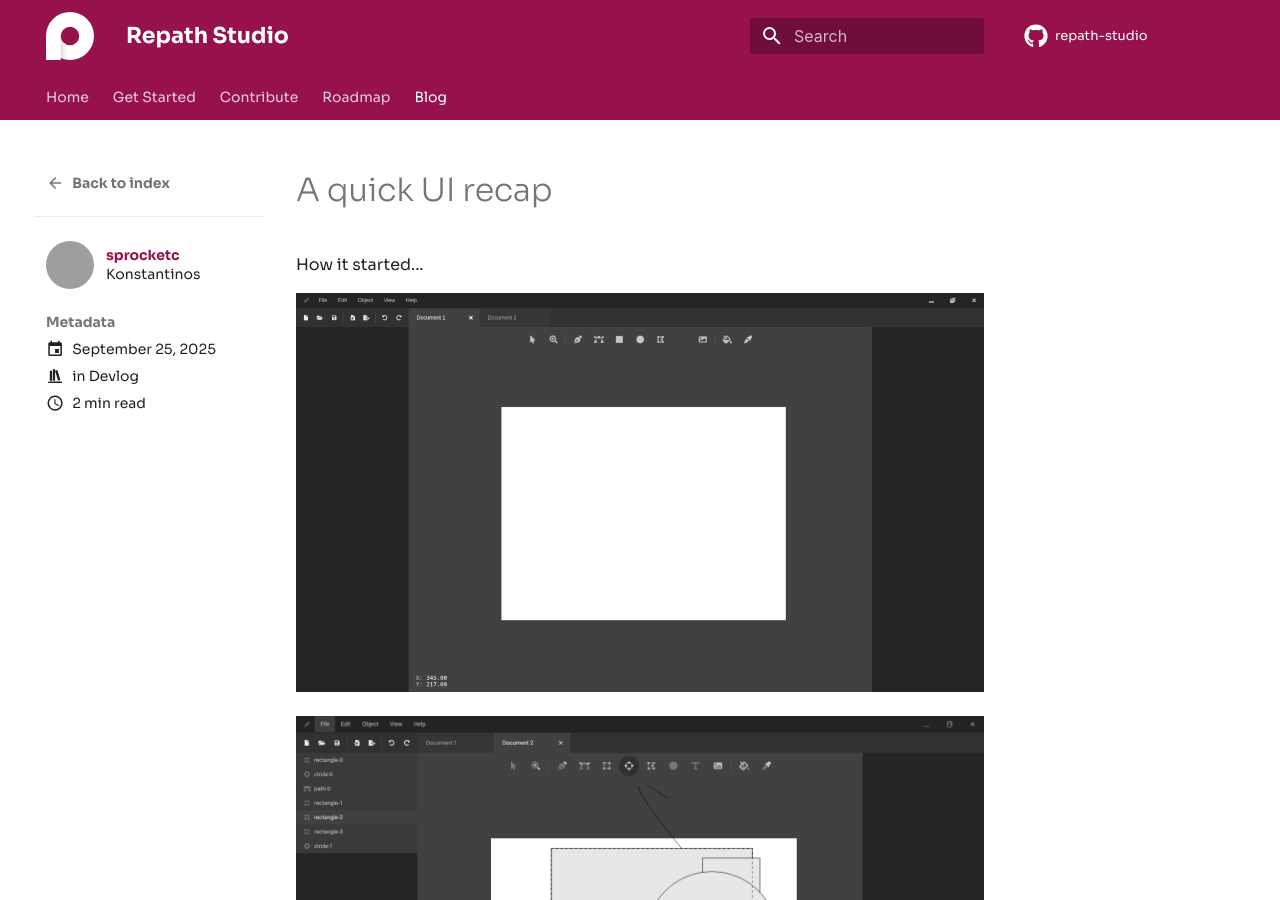
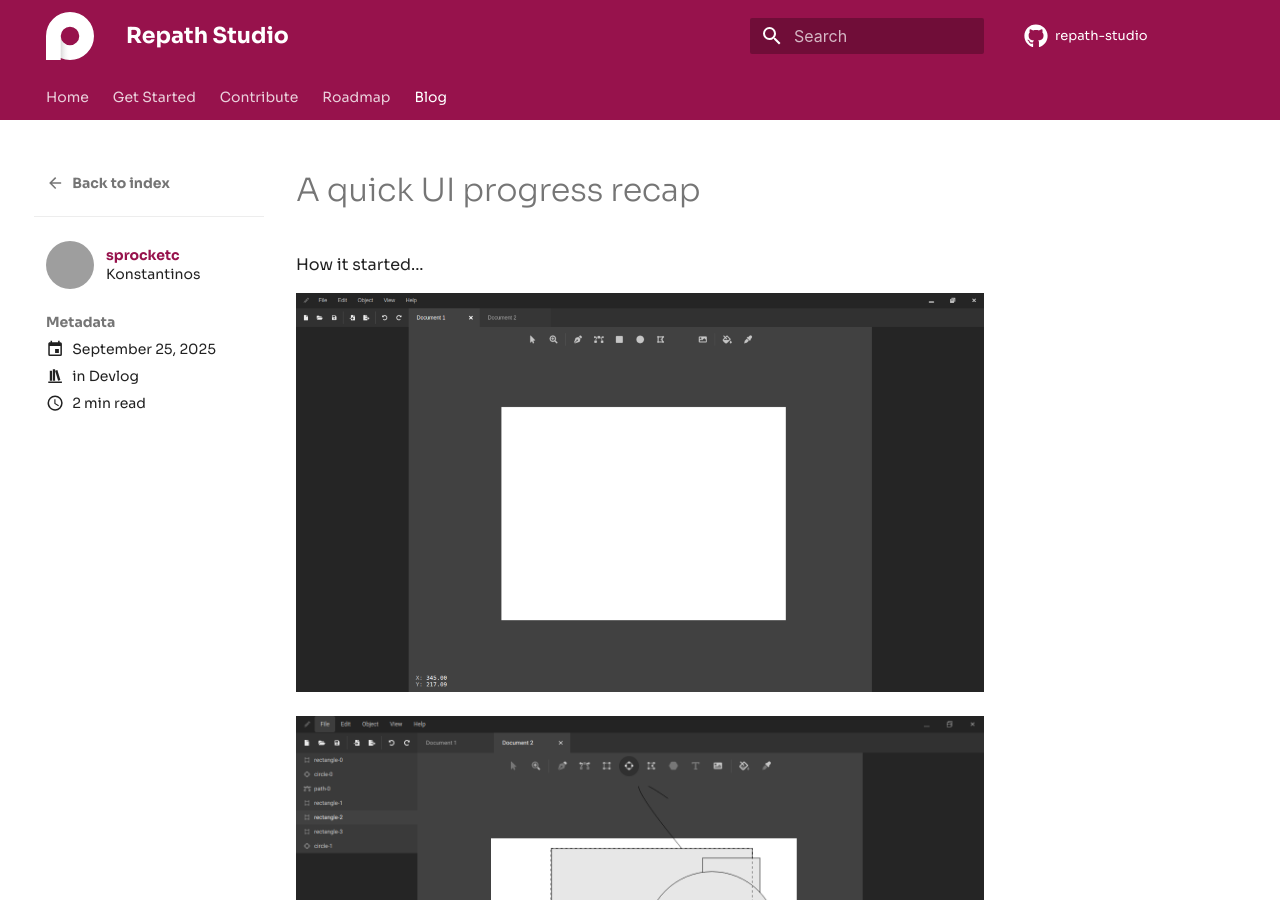
Before and after one commit to repath-project/repath-website, an MkDocs documentation site: the page built from docs/blog/posts/a-quick-ui-progress-recap.md, in a window 1280 px wide and 900 px high. Built offline with MkDocs 1.6.1 and Material for MkDocs 9.7.7, drawn with Linux system fonts in a browser that asks for light colours; comment, search, counter and statistics services are not loaded; grey boxes are pictures that could not be loaded.

Commit message:
update post title

```diff
--- a/docs/blog/posts/a-quick-ui-recap.md
+++ b/docs/blog/posts/a-quick-ui-progress-recap.md
@@ -8,7 +8,7 @@ authors:
   - Konstantinos
 ---
 
-# A quick UI recap
+# A quick UI progress recap
 
 How it started...
 
```
